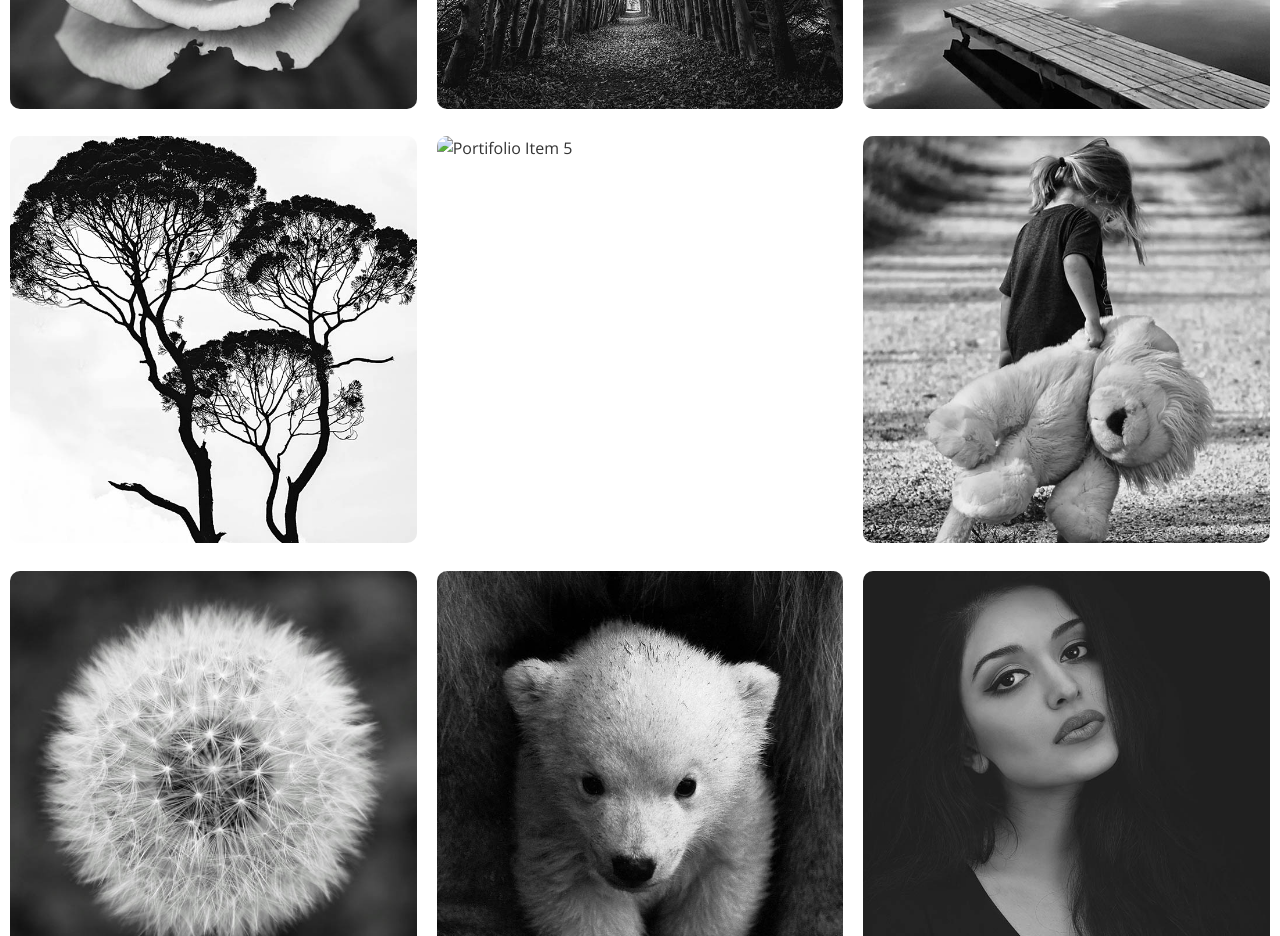
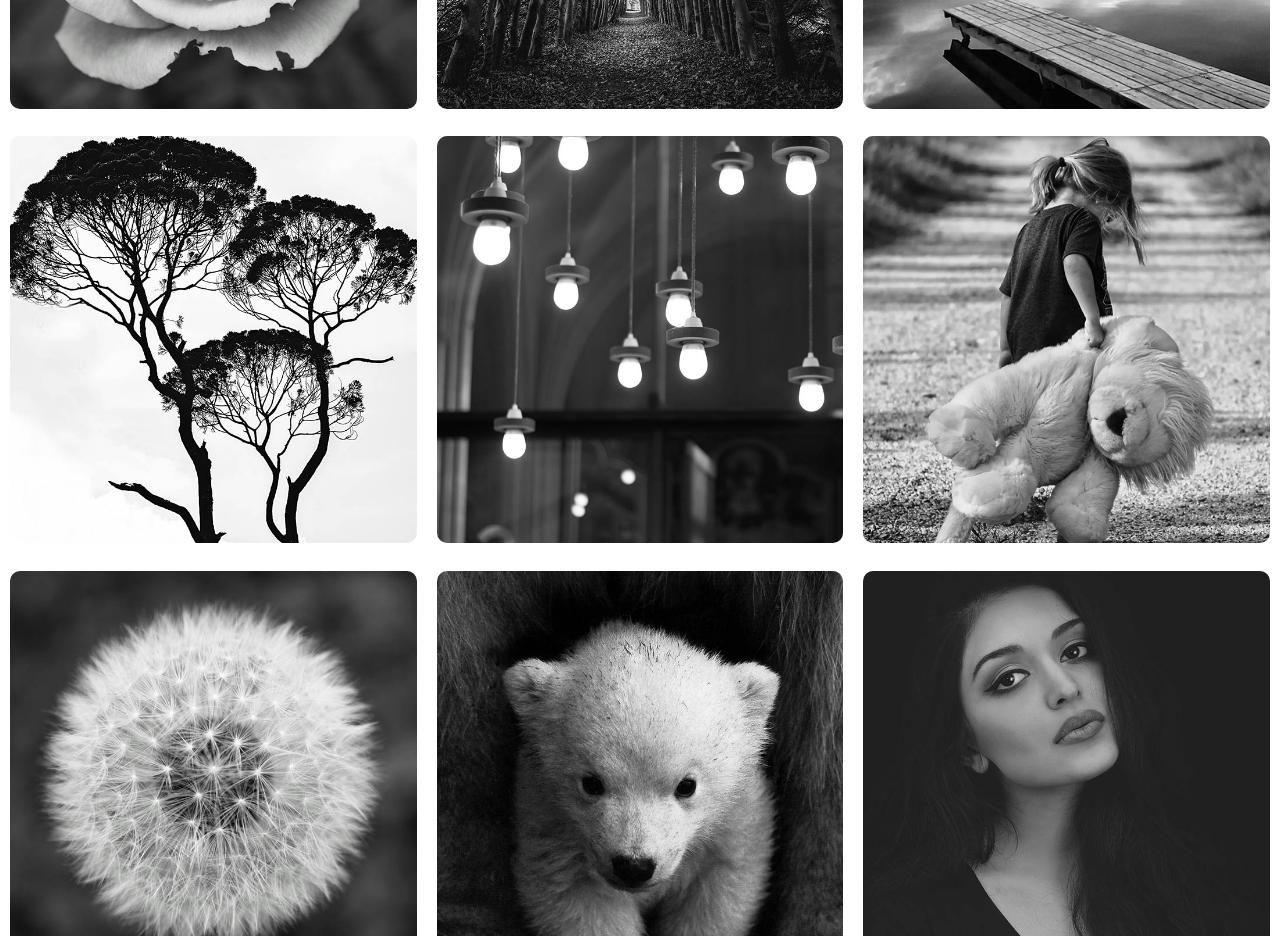
Before and after one commit to thiagoogawa/lumina-creative, a plain HTML site: page index.html in a window 1280 px wide. Shown: the part 880-1816 px from the top of the page. Drawn offline with nearby package versions, Linux system fonts and the light colour scheme.

Commit message:
update image

```diff
--- a/index.html
+++ b/index.html
@@ -58,8 +58,8 @@
                 </a>
             </div>
             <div class="gallery-item">
-                <a href="images/image5.jpg" data-lightbox="image-5" data-title="Image 5">
-                    <img src="images/images5.jpg" alt="Portifolio Item 5">
+                <a href="images/portfolio5.jpg" data-lightbox="image-5" data-title="Image 5">
+                    <img src="images/portfolio5.jpg" alt="Portifolio Item 5">
                 </a>
             </div>
             <div class="gallery-item">
```
